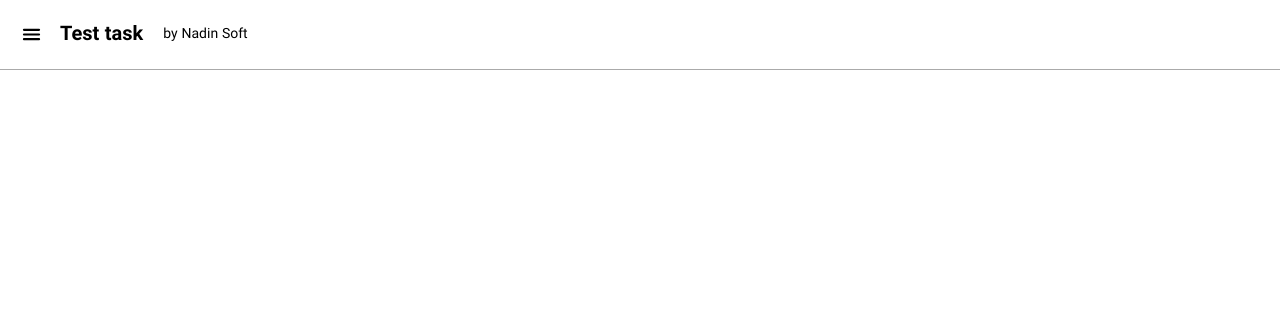
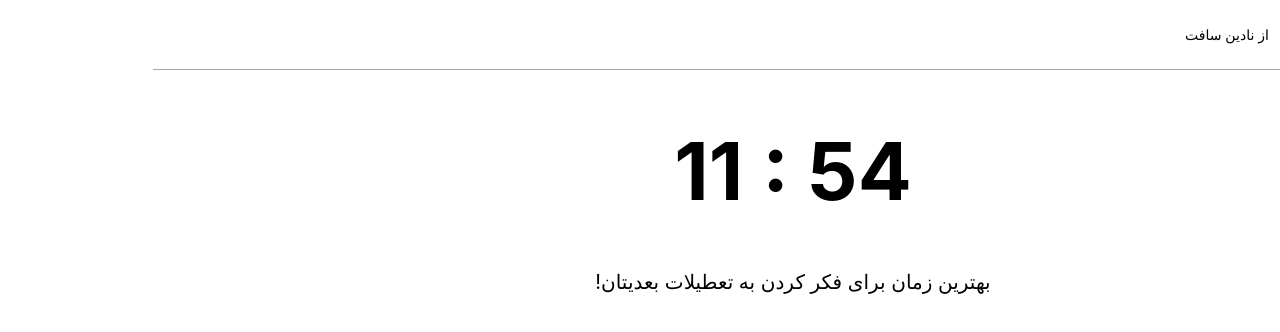
Before and after one commit to theMortezaHH/Nadin-Soft-test-task, a Vue app: page / in a window 1280 px wide. Shown: the top 332 px of the page. Built offline with nearby package versions, Linux system fonts and the light colour scheme.

Commit message:
Dashbord page completed

```diff
--- a/index.html
+++ b/index.html
@@ -2,7 +2,6 @@
 <html lang="en">
     <head>
         <meta charset="UTF-8" />
-        <link rel="icon" type="image/svg+xml" href="/vite.svg" />
         <meta name="viewport" content="width=device-width, initial-scale=1.0" />
         <title>Vue.js task</title>
     </head>
--- a/locales/en.yaml
+++ b/locales/en.yaml
@@ -8,3 +8,30 @@ sidebar:
     weather: Weather
     profile: Profile
 notFound: Page not found
+messageList:
+    [
+        "Did you know that sleeping is a time machine to breakfast?",
+        "Late-night snacker? Remember, calories consumed after midnight are null and void!",
+        "Why do we park on driveways and drive on parkways? Just some midnight thoughts.",
+        "They say the early bird catches the worm, but the night owl gets the best memes!",
+        "Waking up at this hour should be considered an Olympic sport. Gold medal for you!",
+        "Rise and shine! It's a brand-new day to conquer the world, or at least the snooze button.",
+        "Coffee: because adulting is hard, and mornings are harder.",
+        "Warning: The person you're about to meet in the mirror may appear more tired than they appear.",
+        "Remember, breakfast is the most important meal of the day. But so is a second breakfast.",
+        "Procaffeinating (n): The tendency to not start anything until you've had your first cup of coffee.",
+        "Don't worry, you're not late. The universe just overslept.",
+        "Why did the scarecrow win an award? Because he was outstanding in his field!",
+        "Lunchtime! Time to refuel and pretend you're not counting down the hours until dinner.",
+        "Remember, it's not procrastination if you're waiting for the perfect time to do nothing.",
+        "Why don't scientists trust atoms? Because they make up everything!",
+        "Feeling sleepy? It's siesta o'clock! Channel your inner cat and take a power nap.",
+        "Afternoon slump? Just imagine you're a superhero fighting evil deadlines!",
+        "Congratulations, you've made it through most of the workday. Time to reward yourself with a snack!",
+        "Evening plans: Netflix and snacks. It's all about balance, right?",
+        "Dinner time! Because a well-fed tummy equals a happy heart.",
+        "Fun fact: The best ideas come to you right when you're about to fall asleep. Write them down!",
+        "Don't count sheep, count the minutes until it's socially acceptable to go to bed.",
+        "Remember, nothing good happens after 10 PM. Unless it involves pizza.",
+        "Late-night thoughts: Why is it called 'rush hour' when traffic moves at a snail's pace?",
+    ]
--- a/locales/fa.yaml
+++ b/locales/fa.yaml
@@ -8,3 +8,30 @@ sidebar:
     weather: آب و هوا
     profile: پروفایل
 notFound: صفحه مورد نظر یافت نشد
+messageList:
+    [
+        "نیمه شب شده و هنوز بیدار هستید؟ زودتر بخوابید تا صبح را با روحیه تازه شروع کنید.",
+        "کالری هایی که بعد از نیمه شب مصرف میکنید، جذب نمیشوند و بی اثرند.",
+        "سکوت، شما و افکار شبانه تان...",
+        "تنها جادوگر ها تا این ساعت بیدار میمانند!",
+        "صبح نیست. شب هم نیست. بهترین زمان برای یک فنجان قهوه تلخ و تماشای طلوع آفتاب است.",
+        "میتوانید از پنجره نگاهی به بیرون بیاندازید و زیبایی صبح را ببینید؟",
+        "صبحتان را زود تر و با انرژی تر شروع کنید. بعدا میتوانید روی کاناپه بخوابید!",
+        "به روز سرشار از موفقیتتان لبخند بزنید!",
+        "صبحانه مهم ترین وعده غذایی است. روز عالی را با صبحانه عالی شروع کنید!",
+        "بیایید برویم سراغ کار هایمان و روزمان را بسازیم!",
+        "یک فنجان قهوه، برای روزی بهتر!",
+        "بهترین زمان برای فکر کردن به تعطیلات بعدیتان!",
+        "وقت ناهار است! تجدید قوا کنید و با قدرت بیشتر به کارهایتان بپردازید!",
+        "حس میکنید؟ رویاهایتان نزدیک و نزدیک تر میشوند!",
+        "به یاد داشته باشید که هرچقدر ساعت ها را برای اتمام کارتان بشمارید، زمان دیر تر سپری میشود!",
+        "یک خواب کوتاه خیلی به درد میخورد!",
+        "یادداشت کردن کار هایی که باید انجام دهید، مسیر رویا هایتان را هموار تر میکند.",
+        "وقتش رسیده که با یک عصرانه به روز کاریتان خاتمه دهید و از خودتان تشکر کنید!",
+        "بهترین زمان برای تماشای فیلم و خوردن تنقلات است!",
+        "سعی کنید در طول روز خود زمانی برای ورزش اختصاص دهید. چه زمانی بهتر از الان؟",
+        "بهترین ایده ها در بدترین زمان به سراغ آدم می آیند. یادداشت کنید!",
+        "هیاهوی روز جای خود را به آرامش شب میدهد. چه آرامش دلنشینی.",
+        "چه خوب است که زمانی را با افکار خود در تنهایی سپری کنید.",
+        "زود بخوابید تا روز بعد را با انرژی بیشتر شروع کنید!",
+    ]
--- a/src/App.vue
+++ b/src/App.vue
@@ -9,8 +9,8 @@ document.querySelector("body").style.direction = t("direction")
 
 <template>
     <div class="header">
-        <p class="headerTitle">{{ $t("header.title") }}</p>
-        <p class="headerSubTitle">{{ $t("header.subTitle") }}</p>
+        <h1 class="headerTitle">{{ $t("header.title") }}</h1>
+        <h2 class="headerSubTitle">{{ $t("header.subTitle") }}</h2>
     </div>
 
     <RouterView />
@@ -35,7 +35,8 @@ document.querySelector("body").style.direction = t("direction")
     }
     .headerSubTitle {
         font-size: 14px;
-        margin: 0 20px;
+        margin: 0 15px;
+        font-weight: normal;
     }
 }
 </style>
--- a/src/components/sidebar.vue
+++ b/src/components/sidebar.vue
@@ -86,13 +86,12 @@ function setSelectedItem(item, route) {
         margin: 0px;
     }
     button {
-        height: 30px;
-        width: 120px;
-        margin: 10px 0;
+        height: 35px;
+        width: 180px;
+        margin: 5px 0;
         background: none;
         border: none;
         border-radius: 5px;
-        padding: 5px 0 0 0;
         transition-duration: 0.2s;
         &:hover {
             background: var(--box);
--- a/src/main.js
+++ b/src/main.js
@@ -32,7 +32,7 @@ const messages = Object.fromEntries(
 const i18n = createI18n({
     globalInjection: true,
     legacy: false,
-    locale: "en",
+    locale: "fa",
     messages,
 })
 
--- a/src/pages/Dashbord.vue
+++ b/src/pages/Dashbord.vue
@@ -1,3 +1,29 @@
-<script setup></script>
-<template></template>
-<style lang="scss" scoped></style>
+<script setup>
+import { ref } from "vue"
+
+const hours = ref(new Date().getHours())
+const minutes = ref(new Date().getMinutes())
+setInterval(() => {
+    hours.value = new Date().getHours()
+    minutes.value = new Date().getMinutes()
+}, 1000)
+</script>
+<template>
+    <h3 class="time">{{ hours }} : {{ minutes }}</h3>
+    <p class="message">{{ $t(`messageList[${hours}]`) }}</p>
+</template>
+<style lang="scss" scoped>
+.time {
+    position: relative;
+    display: flex;
+    justify-content: center;
+    align-items: center;
+    height: 200px;
+    font-size: 80px;
+    direction: ltr;
+}
+.message {
+    font-size: 20px;
+    text-align: center;
+}
+</style>
--- a/src/style.css
+++ b/src/style.css
@@ -1,24 +1,9 @@
-@font-face {
-    font-family: "vazir";
-    font-style: normal;
-    font-weight: normal;
-    src: url("@/fonts/Vazir-FD.eot");
-    src: url("@/fonts/Vazir-FD.woff") format("woff"), url("@/fonts/Vazir-FD.ttf") format("truetype");
-}
-@font-face {
-    font-family: "vazir";
-    font-style: normal;
-    font-weight: bold;
-    src: url("@/fonts/Vazir-Bold-FD.eot");
-    src: url("@/fonts/Vazir-Bold-FD.woff") format("woff"),
-        url("@/fonts/Vazir-Bold-FD.ttf") format("truetype");
-}
 * {
     box-sizing: border-box;
     margin: 0;
     padding: 0;
     position: relative;
-    font-family: "vazir", Inter, system-ui, Avenir, Helvetica, Arial, sans-serif;
+    font-family: Inter, system-ui, Avenir, Helvetica, Arial, sans-serif;
     font-synthesis: none;
     text-rendering: optimizeLegibility;
     -webkit-font-smoothing: antialiased;
```
